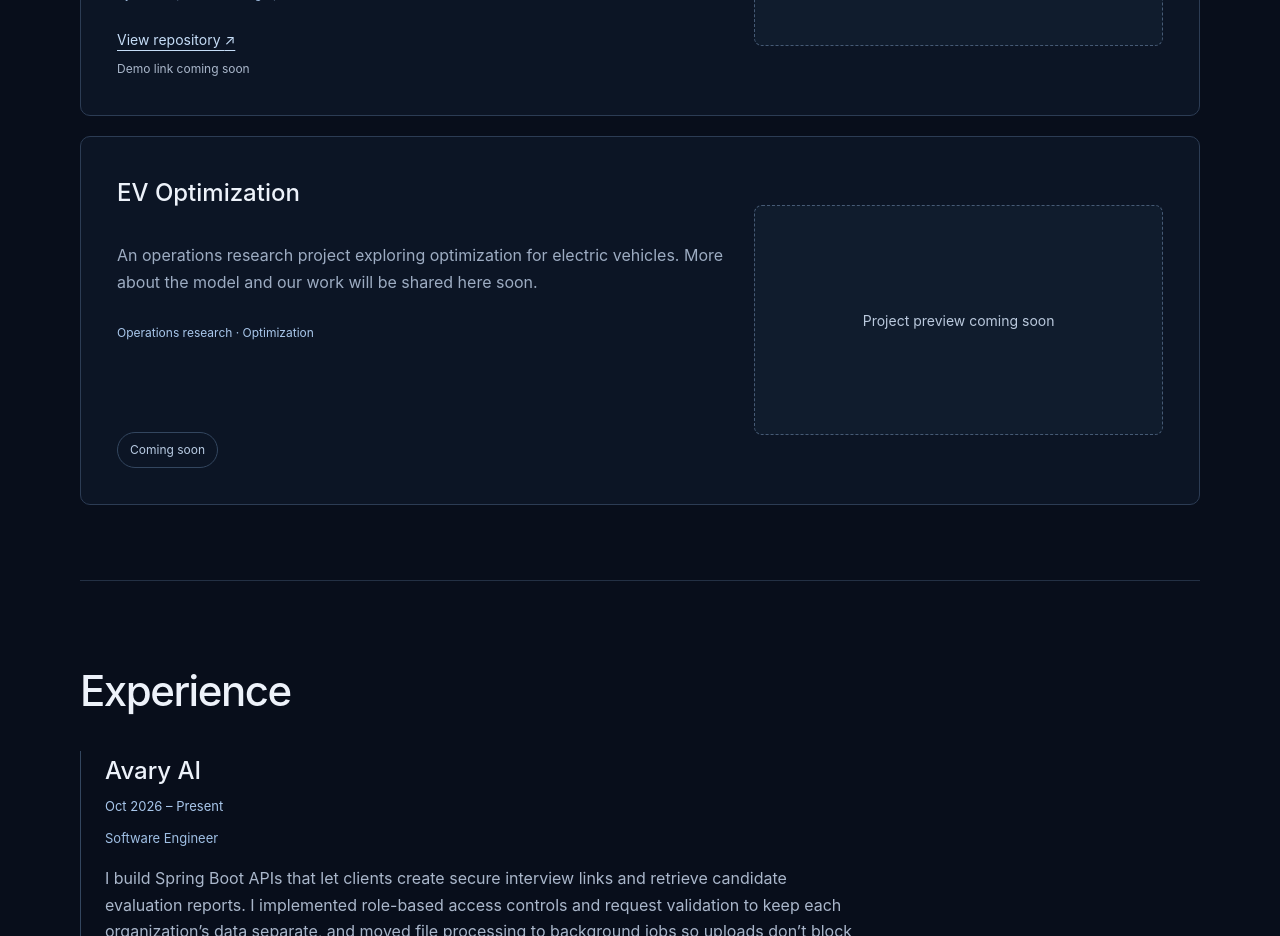
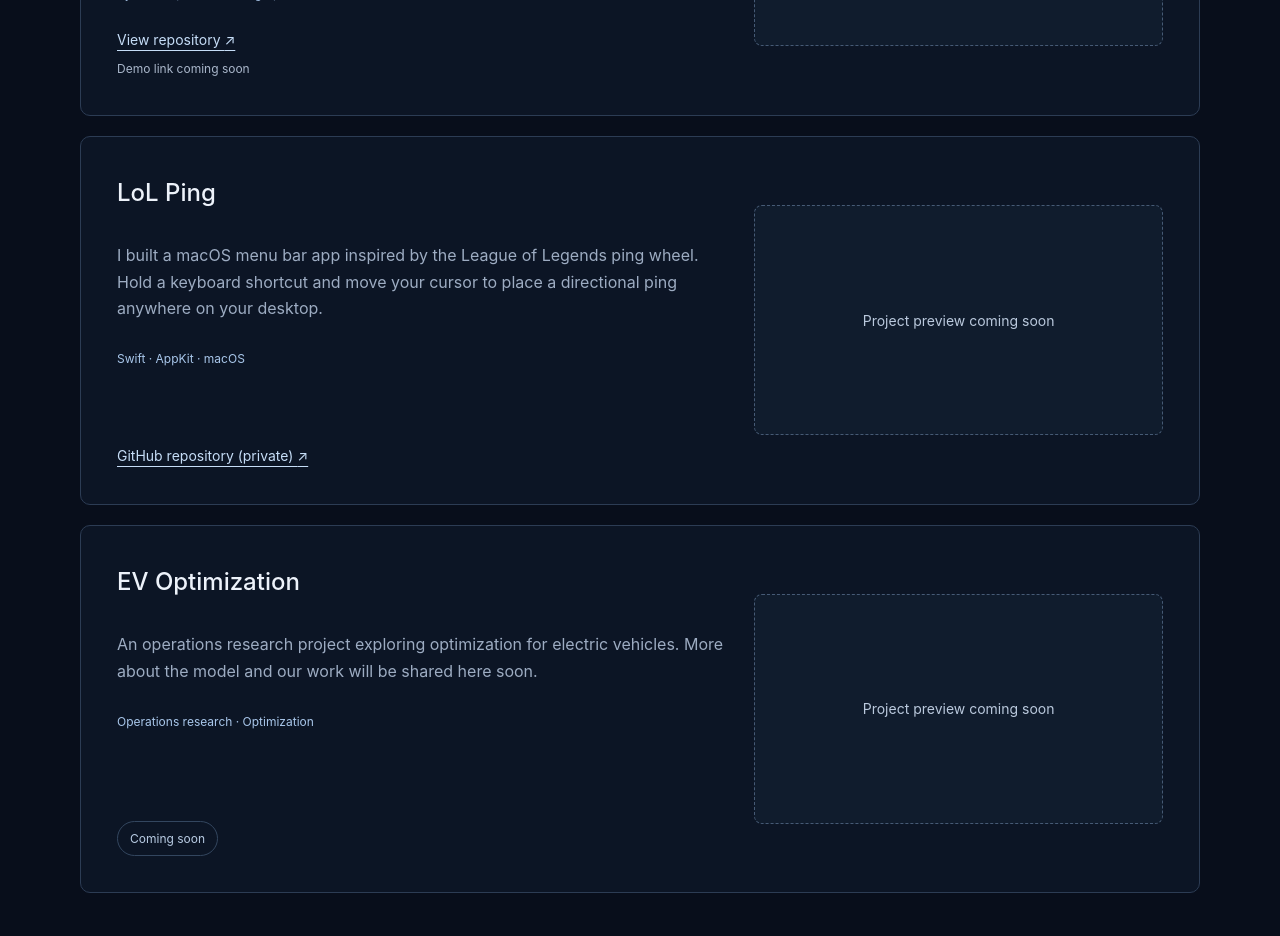
Before and after one commit to TakinaHua/takinahua.github.io, a React (Vite) app: page / in a window 1280 px wide. Shown: the part 2260-3196 px from the top of the page. Built offline with nearby package versions, Linux system fonts and the light colour scheme.

Commit message:
feat: add the LoL Ping macOS project

```diff
--- a/src/App.tsx
+++ b/src/App.tsx
@@ -42,6 +42,7 @@ const compassStops = [
     subsections: [
       { id: 'atlas', label: 'Atlas' },
       { id: 'fire-and-ice', label: 'Fire and Ice' },
+      { id: 'lol-ping', label: 'LoL Ping' },
       { id: 'ev-optimization', label: 'EV Optimization' },
     ],
   },
@@ -216,6 +217,22 @@ function App() {
               <p className="entry-date"><time dateTime="2026-08">Aug 2026</time> – Present</p><p>A trip planner for putting together, mapping, and sharing itineraries. I built the web app and a routing system that finds the shortest path between stops, so people can see how a trip fits together.</p><p className="tech">TypeScript · Next.js · Node.js · PostgreSQL</p><span className="status">Live demo coming soon</span></div><div className="project-media">Project screenshot coming soon</div></article>
             <article className="project" id="fire-and-ice"><div className="project-copy"><h3>Fire and Ice</h3>
               <p className="entry-date"><time dateTime="2025-03">Mar 2025</time> – <time dateTime="2025-04">Apr 2025</time></p><p>A Python game I built with a team. I worked on player movement, collision detection, and camera and keyboard controls to make the game feel more responsive.</p><p className="tech">Python · OpenCV · cmu_graphics</p><a className="project-link" href="https://github.com/TakinaHua/Fire-and-Ice" target="_blank" rel="noreferrer">View repository <span aria-hidden="true">↗</span></a><span className="project-link-placeholder">Demo link coming soon</span></div><div className="project-media">Gameplay preview coming soon</div></article>
+            <article className="project" id="lol-ping">
+              <div className="project-copy">
+                <h3>LoL Ping</h3>
+                <p>I built a macOS menu bar app inspired by the League of Legends ping wheel. Hold a keyboard shortcut and move your cursor to place a directional ping anywhere on your desktop.</p>
+                <p className="tech">Swift · AppKit · macOS</p>
+                <a
+                  className="project-link"
+                  href="https://github.com/TakinaHua/lol-ping-mac"
+                  target="_blank"
+                  rel="noreferrer"
+                >
+                  GitHub repository (private) <span aria-hidden="true">↗</span>
+                </a>
+              </div>
+              <div className="project-media">Project preview coming soon</div>
+            </article>
             <article className="project" id="ev-optimization"><div className="project-copy"><h3>EV Optimization</h3><p>An operations research project exploring optimization for electric vehicles. More about the model and our work will be shared here soon.</p><p className="tech">Operations research · Optimization</p><span className="status">Coming soon</span></div><div className="project-media">Project preview coming soon</div></article>
           </div>
         </section>
```
Also changed, not shown: 1 other file (tests, documents, lock files or other folders).
